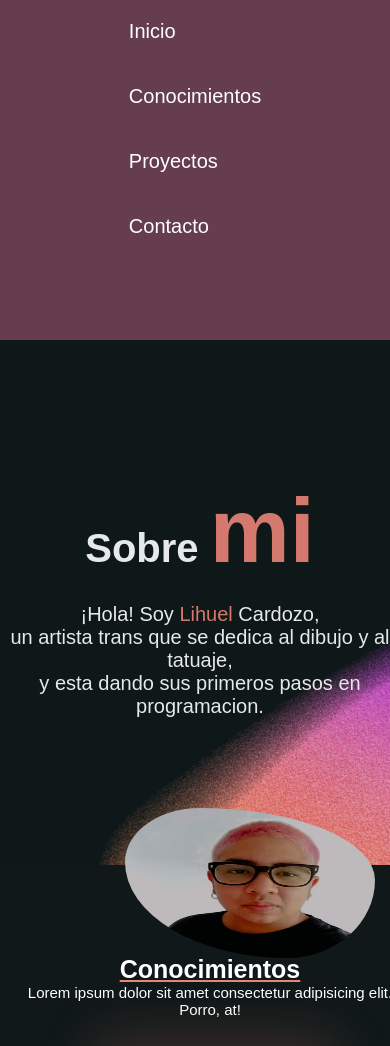
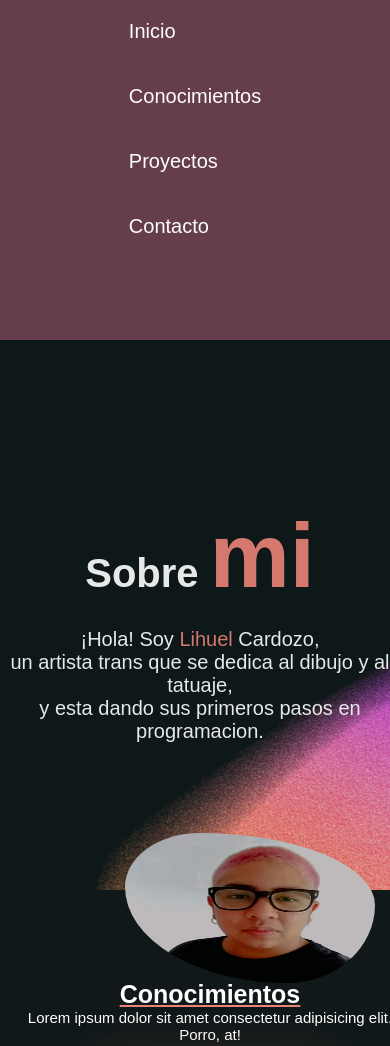
Before and after one commit to Lihuelcardozo/ejercicio-integrador-modulo1, a plain HTML site: page index.html in a window 390 px wide. Shown: the top 1046 px of the page. Drawn offline with nearby package versions, Linux system fonts and the light colour scheme; a web font is replaced by a local one.

Commit message:
Arreglo media banner-contenedor

```diff
--- a/style.css
+++ b/style.css
@@ -313,7 +313,7 @@ footer{
     /*Sobre mi*/
     .banner-contenedor{
         flex-direction: column;
-        padding-top: 25px;
+        padding-top: 50px;
 
     }
 
```
